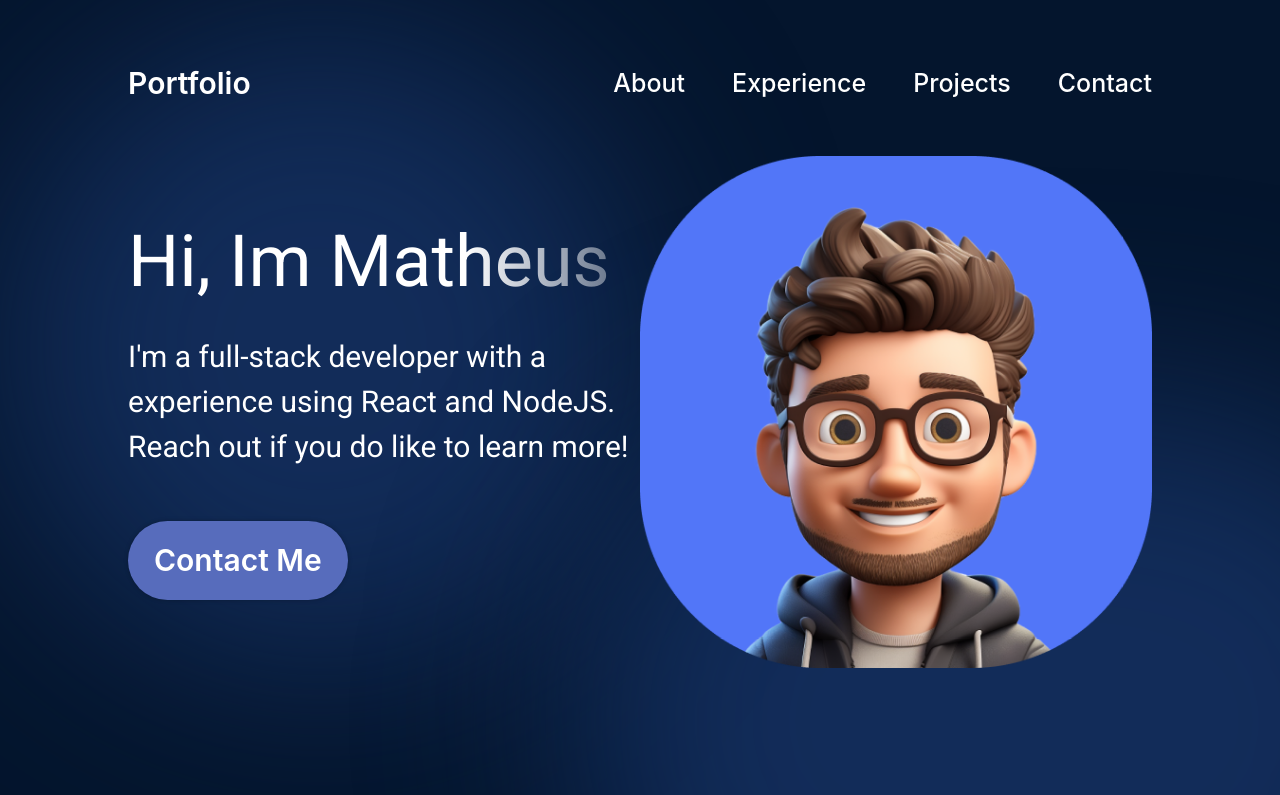
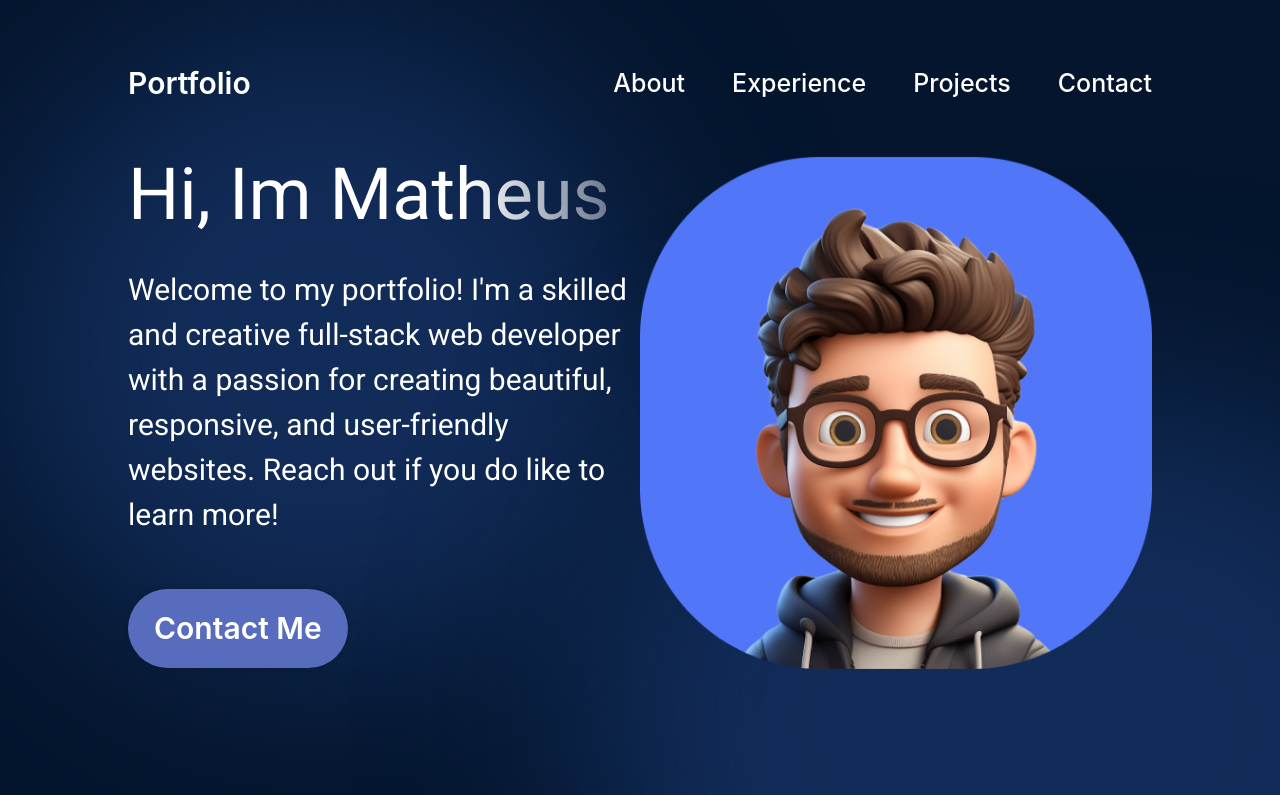
Before and after one commit to mathfrancisco/react-portifolio, a React (Vite) app in the folder react-portifolio/: page / in a window 1280 px wide. Shown: the top 795 px of the page. Built offline with nearby package versions, Linux system fonts and the light colour scheme.

Commit message:
ajuste final

```diff
--- a/react-portifolio/src/components/hero/hero.jsx
+++ b/react-portifolio/src/components/hero/hero.jsx
@@ -9,8 +9,9 @@ export const Hero = () => {
       <div className={styles.content}>
         <h1 className={styles.title}>Hi, Im Matheus</h1>
         <p className={styles.description}>
-          I'm a full-stack developer with a experience using React and
-          NodeJS. Reach out if you do like to learn more!
+        Welcome to my portfolio! I'm a skilled and
+            creative full-stack web developer with a passion for creating beautiful,
+            responsive, and user-friendly websites. Reach out if you do like to learn more!
         </p>
         <a href="mailto:math.francisco2@gmail.com" className={styles.contactBtn}>
           Contact Me
--- a/react-portifolio/src/components/hero/hero.module.css
+++ b/react-portifolio/src/components/hero/hero.module.css
@@ -37,6 +37,11 @@
   font-size: 30px;
   font-family: var(--font-roboto);
   margin-bottom: 52px;
+}
+
+.description p {
+  margin: 0;
+  text-align: center;
 }
 
 .contactBtn {
--- a/react-portifolio/src/components/projects/projectcard.jsx
+++ b/react-portifolio/src/components/projects/projectcard.jsx
@@ -4,7 +4,7 @@ import styles from "./project.card.module.css";
 import { getImageUrl } from "../../utils";
 
 export const ProjectCard = ({
-  project: {title, imageSrc, description, skills, demo, source },
+  project:{title, imageSrc, description, skills, demo, source },
 }) => {
   return (
     <div className={styles.container}>
```
